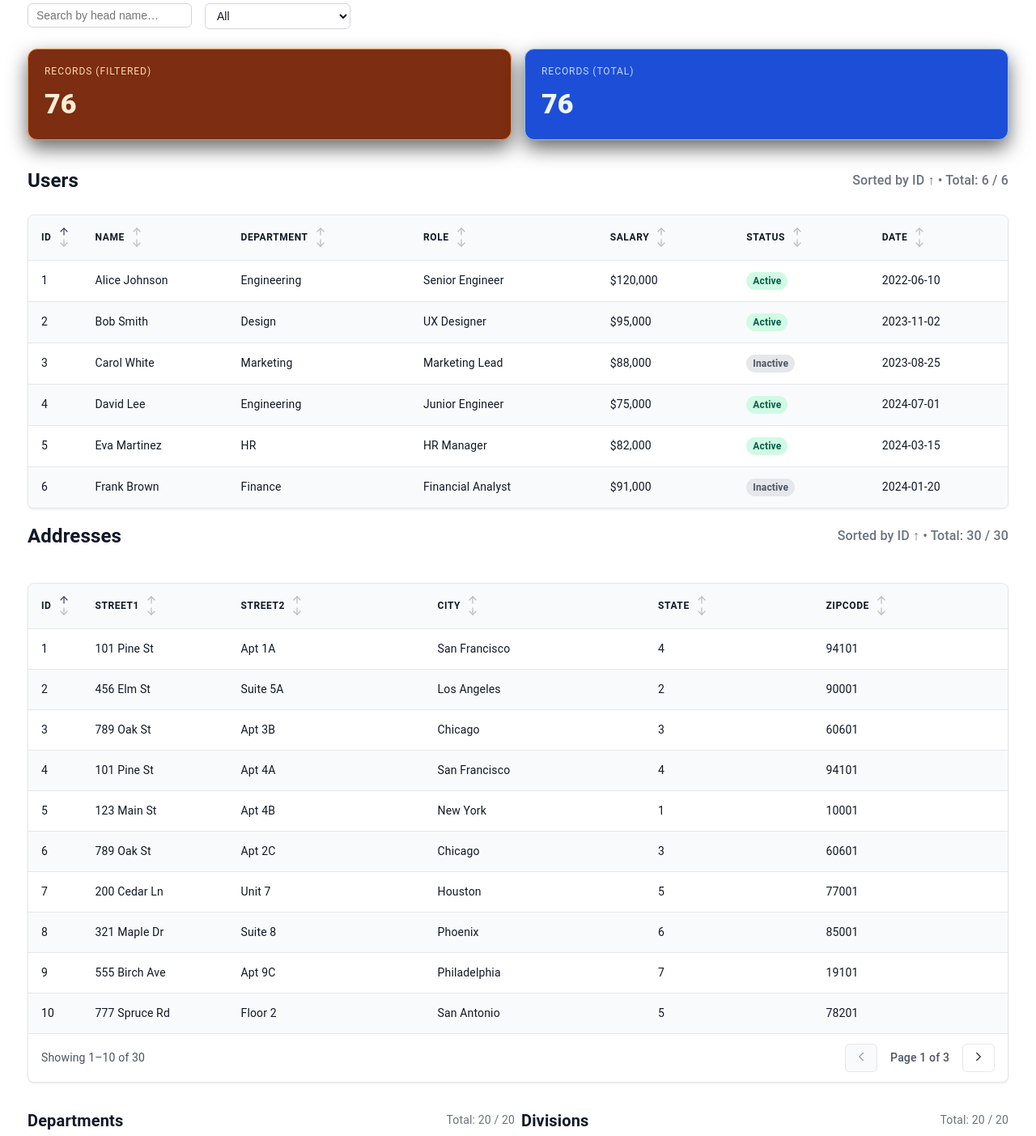
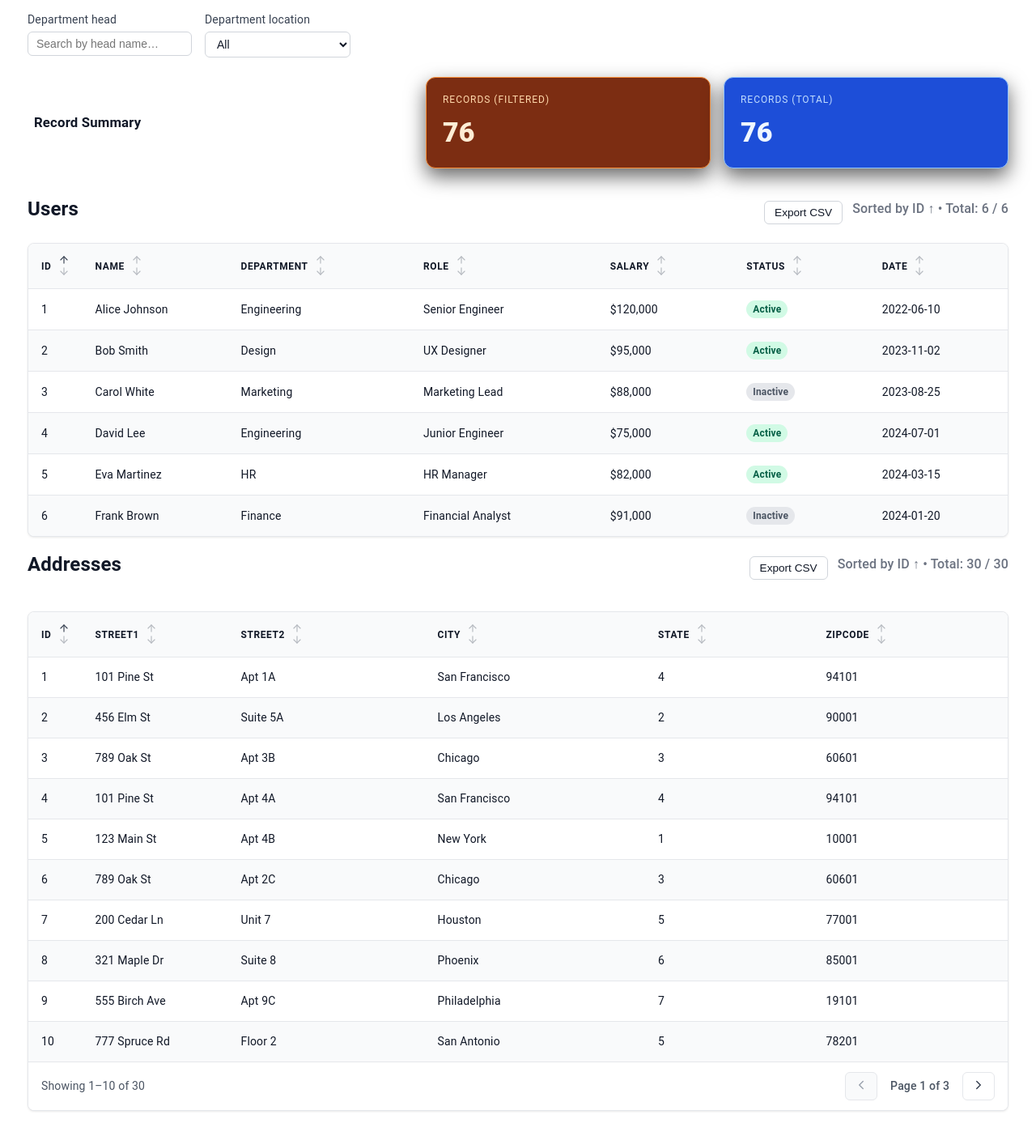
Before and after one commit to 7A7z/datatable_sorting_quick_example, a React (Vite) app: page / in a window 1280 px wide. Shown: the part 311-1714 px from the top of the page at 81% size. Built offline with nearby package versions, Linux system fonts and the light colour scheme.

Commit message:
Added export functionality

```diff
--- a/src/App.tsx
+++ b/src/App.tsx
@@ -2,6 +2,7 @@ import { useState, type CSSProperties } from "react";
 import Banner from "./components/Banner";
 import DataTable from "./components/DataTable";
 import type { Column, SortState } from "./components/DataTable";
+import { downloadCsv, rowsToCsv } from "./utils/csvExport";
 import "./App.css";
 
 type Employee = {
@@ -281,6 +282,21 @@ const filterInputStyle: CSSProperties = {
   boxSizing: "border-box",
 };
 
+const exportCsvButtonStyle: CSSProperties = {
+  padding: "6px 12px",
+  fontSize: "0.85rem",
+  borderRadius: "6px",
+  border: "1px solid #d1d5db",
+  background: "#ffffff",
+  color: "#111827",
+  cursor: "pointer",
+  whiteSpace: "nowrap",
+};
+
+function csvColumnDefs<T>(cols: Column<T>[]) {
+  return cols.map((c) => ({ key: c.key, header: c.header }));
+}
+
 function getSortLabel(key: string, dir: "asc" | "desc"): string {
   const label = columns.find((c) => c.key === key)?.header ?? key;
   return `Sorted by ${label} ${dir === "asc" ? "↑" : "↓"}`;
@@ -378,20 +394,9 @@ function App() {
           marginBottom: "1rem",
           display: "flex",
           alignItems: "center",
-          justifyContent: "space-between",
-          gap: "1rem",
+          justifyContent: "flex-end",
         }}
       >
-        <h1
-          style={{
-            fontSize: "1.5rem",
-            fontWeight: 700,
-            color: "#111827",
-            margin: 0,
-          }}
-        >
-          Filters
-        </h1>
         <button
           type="button"
           onClick={() => setShowFilters((v) => !v)}
@@ -417,6 +422,17 @@ function App() {
             gap: "1rem",
           }}
         >
+          <h2
+            style={{
+              width: "100%",
+              fontSize: "1.1rem",
+              fontWeight: 600,
+              color: "#111827",
+              margin: 0,
+            }}
+          >
+            Filters
+          </h2>
           <label
             style={{
               display: "flex",
@@ -646,10 +662,36 @@ function App() {
 
       <div
         style={{
-          display: "grid",
-          gridTemplateColumns: "repeat(2, minmax(0, 1fr))",
+          display: "flex",
+          alignItems: "stretch",
+          justifyContent: "space-between",
           gap: "1rem",
           marginBottom: "2rem",
+        }}
+      >
+        <div
+          style={{
+            display: "flex",
+            alignItems: "center",
+            justifyContent: "center",
+            padding: "0 8px",
+            fontSize: "1.05rem",
+            fontWeight: 700,
+            color: "#111827",
+            whiteSpace: "nowrap",
+          }}
+        >
+          Record Summary
+        </div>
+
+        <div
+          style={{
+            display: "grid",
+            gridTemplateColumns: "repeat(2, minmax(220px, 1fr))",
+            gap: "1rem",
+            marginLeft: "auto",
+            width: "100%",
+            maxWidth: "720px",
           }}
         >
           <div
@@ -686,6 +728,7 @@ function App() {
             </div>
           </div>
         </div>
+      </div>
       <div
         style={{
           marginBottom: "1rem",
@@ -705,18 +748,41 @@ function App() {
         >
           Users
         </h2>
+        <div
+          style={{
+            display: "flex",
+            alignItems: "center",
+            gap: "0.75rem",
+            marginLeft: "auto",
+          }}
+        >
+          <button
+            type="button"
+            style={exportCsvButtonStyle}
+            onClick={() =>
+              downloadCsv(
+                "users.csv",
+                rowsToCsv(
+                  csvColumnDefs(columns),
+                  filteredUserRows as unknown as Record<string, unknown>[]
+                )
+              )
+            }
+          >
+            Export CSV
+          </button>
           <h2
             style={{
               fontSize: "1rem",
               fontWeight: 500,
               color: "#6b7280",
               margin: "0 0 0.5rem 0",
-            marginLeft: "auto",
             }}
           >
             {userSort ? getSortLabel(userSort.key as string, userSort.dir) : "—"} • Total:{" "}
             {filteredUserRows.length} / {rows.length}
           </h2>
+        </div>
       </div>
       <DataTable
         columns={columns}
@@ -747,18 +813,41 @@ function App() {
         >
           Addresses
         </h2>
+        <div
+          style={{
+            display: "flex",
+            alignItems: "center",
+            gap: "0.75rem",
+            marginLeft: "auto",
+          }}
+        >
+          <button
+            type="button"
+            style={exportCsvButtonStyle}
+            onClick={() =>
+              downloadCsv(
+                "addresses.csv",
+                rowsToCsv(
+                  csvColumnDefs(AdressColumns),
+                  filteredAddressRows as unknown as Record<string, unknown>[]
+                )
+              )
+            }
+          >
+            Export CSV
+          </button>
           <h2
             style={{
               fontSize: "1rem",
               fontWeight: 500,
               color: "#6b7280",
               margin: "0 0 0.5rem 0",
-            marginLeft: "auto",
             }}
           >
             {addressSort ? getAddressSortLabel(addressSort.key as string, addressSort.dir) : "—"} • Total:{" "}
             {filteredAddressRows.length} / {Adressrows.length}
           </h2>
+        </div>
       </div>
       <DataTable
         columns={AdressColumns}
@@ -802,9 +891,24 @@ function App() {
               style={{
                 display: "flex",
                 alignItems: "center",
-                gap: "1rem",
+                gap: "0.75rem",
               }}
             >
+              <button
+                type="button"
+                style={exportCsvButtonStyle}
+                onClick={() =>
+                  downloadCsv(
+                    "departments.csv",
+                    rowsToCsv(
+                      csvColumnDefs(departmentColumns),
+                      filteredDepartmentRows as unknown as Record<string, unknown>[]
+                    )
+                  )
+                }
+              >
+                Export CSV
+              </button>
               <span
                 style={{
                   fontSize: "0.875rem",
@@ -848,9 +952,24 @@ function App() {
               style={{
                 display: "flex",
                 alignItems: "center",
-                gap: "1rem",
+                gap: "0.75rem",
               }}
             >
+              <button
+                type="button"
+                style={exportCsvButtonStyle}
+                onClick={() =>
+                  downloadCsv(
+                    "divisions.csv",
+                    rowsToCsv(
+                      csvColumnDefs(divisionColumns),
+                      filteredDivisionRows as unknown as Record<string, unknown>[]
+                    )
+                  )
+                }
+              >
+                Export CSV
+              </button>
               <span
                 style={{
                   fontSize: "0.875rem",
--- /dev/null
+++ b/src/utils/csvExport.ts
@@ -0,0 +1,43 @@
+/** Escape a single CSV field per RFC 4180 */
+function escapeCsvCell(value: string): string {
+  if (/[",\r\n]/.test(value)) {
+    return `"${value.replace(/"/g, '""')}"`;
+  }
+  return value;
+}
+
+export function rowsToCsv<T extends Record<string, unknown>>(
+  columnDefs: { key: string; header: string }[],
+  rows: T[]
+): string {
+  const headerLine = columnDefs.map((c) => escapeCsvCell(c.header)).join(",");
+  const dataLines = rows.map((row) =>
+    columnDefs
+      .map((c) => {
+        const v = row[c.key];
+        if (v === null || v === undefined) return escapeCsvCell("");
+        return escapeCsvCell(String(v));
+      })
+      .join(",")
+  );
+  return [headerLine, ...dataLines].join("\r\n");
+}
+
+/** UTF-8 BOM helps Excel open UTF-8 CSV correctly */
+export function downloadCsv(filename: string, csvContent: string): void {
+  const BOM = "\uFEFF";
+  const blob = new Blob([BOM + csvContent], {
+    type: "text/csv;charset=utf-8;",
+  });
+  const url = URL.createObjectURL(blob);
+  const a = document.createElement("a");
+  a.href = url;
+  a.download = filename.toLowerCase().endsWith(".csv")
+    ? filename
+    : `${filename}.csv`;
+  a.rel = "noopener";
+  document.body.appendChild(a);
+  a.click();
+  document.body.removeChild(a);
+  URL.revokeObjectURL(url);
+}
```
Lines whose indentation alone changed are shown as unchanged.
